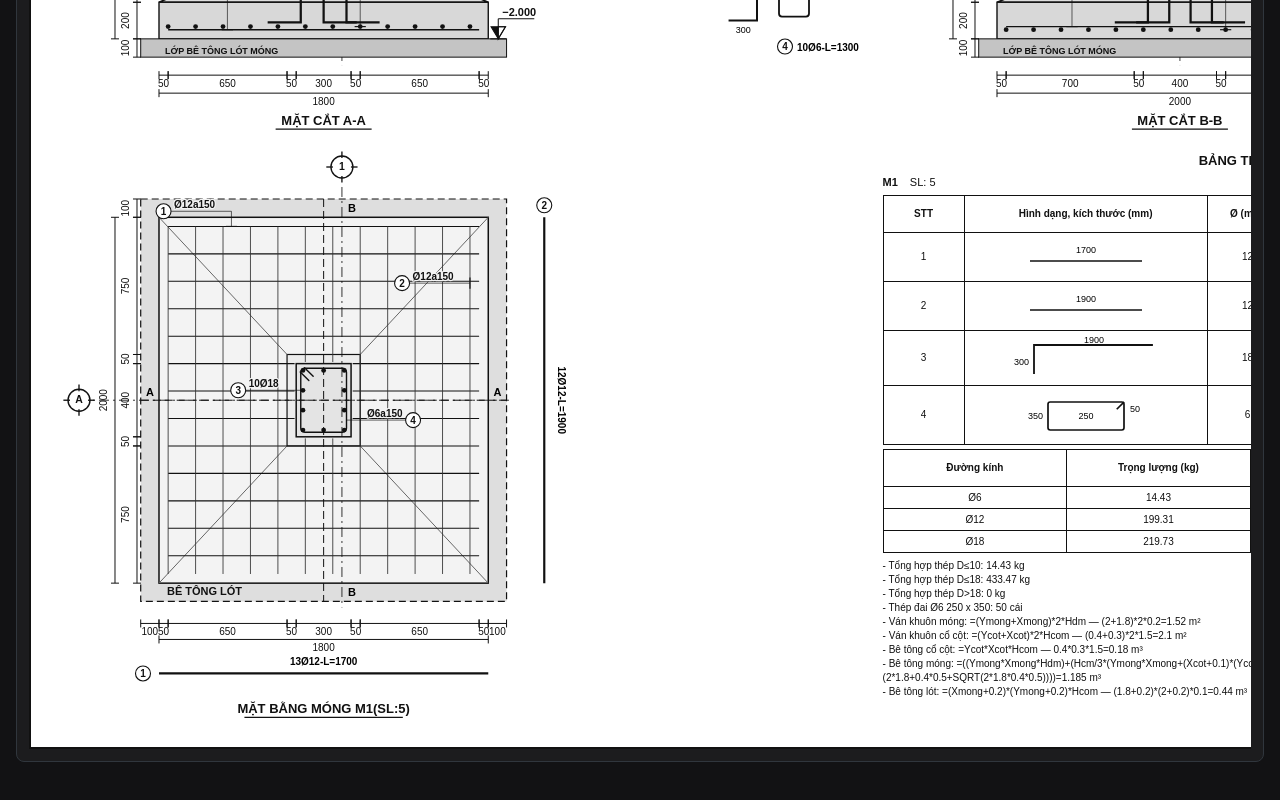
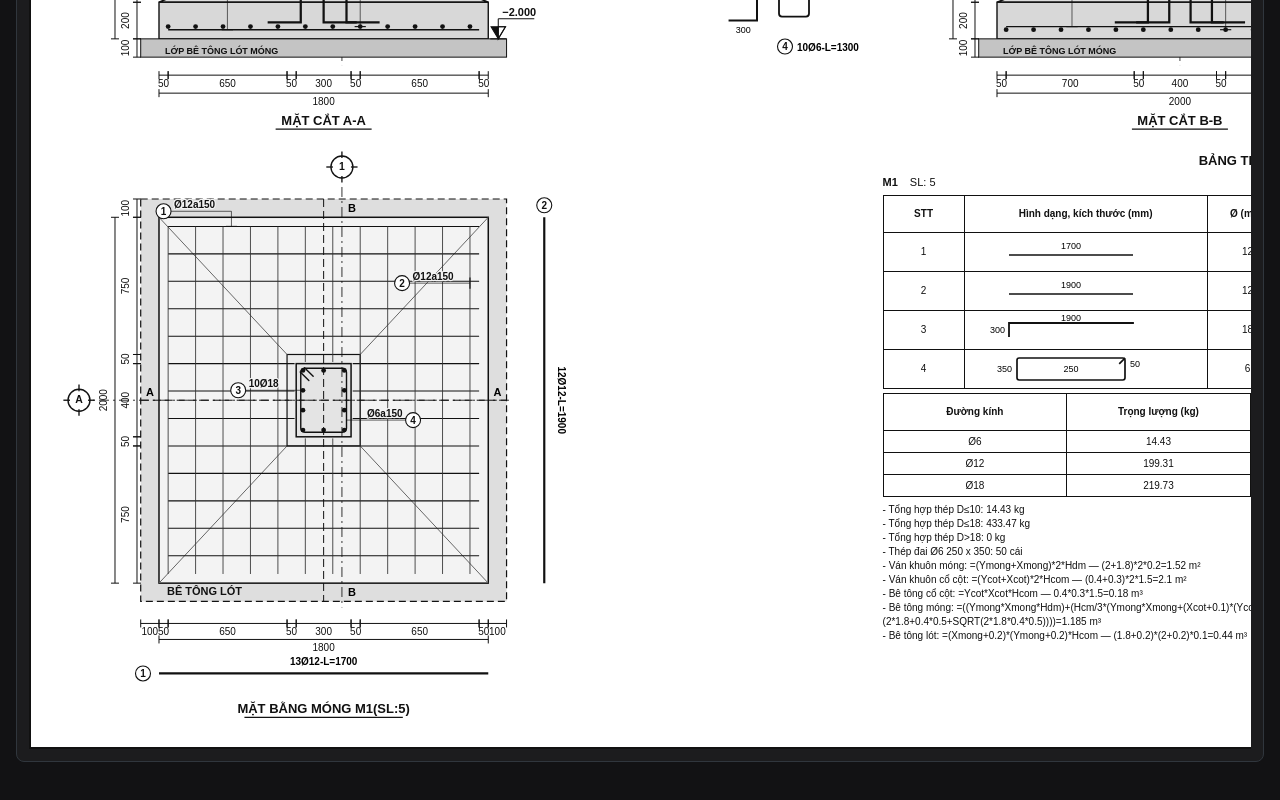
Before and after one commit to ntgiahuy/mong, a React (Vite) app: page / in a window 1280 px wide. Shown: the part 1320-2120 px from the top of the page. Built offline with nearby package versions, Linux system fonts and the light colour scheme.

Commit message:
Deploy aligned schedule bars with shorter L-hooks

```diff
--- a/src/components/ShopDrawing.tsx
+++ b/src/components/ShopDrawing.tsx
@@ -412,13 +412,19 @@ function StirrupHoop({
   )
 }
 
+/** Shared schedule-shape frame so marks 1–4 sit in one column at equal bar length. */
+const SHAPE_W = 168
+const BAR_X0 = 38
+const BAR_X1 = 162
+
 function BarShape({ row }: { row: RebarRow }) {
   if (row.shape === 'straight') {
     const L = row.segs[0] ?? row.length
+    const y = 20
     return (
-      <svg width={132} height={40} viewBox="0 0 132 40">
-        <line x1={10} y1={24} x2={122} y2={24} stroke="#111" strokeWidth={1.7} />
-        <text x={66} y={16} textAnchor="middle" fontSize={9}>
+      <svg width={SHAPE_W} height={34} viewBox={`0 0 ${SHAPE_W} 34`}>
+        <line x1={BAR_X0} y1={y} x2={BAR_X1} y2={y} stroke="#111" strokeWidth={1.7} />
+        <text x={(BAR_X0 + BAR_X1) / 2} y={y - 6} textAnchor="middle" fontSize={9}>
           {L}
         </text>
       </svg>
@@ -426,16 +432,23 @@ function BarShape({ row }: { row: RebarRow }) {
   }
   if (row.shape === 'u') {
     const [legL, mid, legR = legL] = row.segs
+    const yTop = 8
+    const yBot = 24
     return (
-      <svg width={132} height={42} viewBox="0 0 132 42">
-        <path d="M16 8 V32 H116 V8" fill="none" stroke="#111" strokeWidth={1.7} />
-        <text x={66} y={41} textAnchor="middle" fontSize={9}>
+      <svg width={SHAPE_W} height={34} viewBox={`0 0 ${SHAPE_W} 34`}>
+        <path
+          d={`M${BAR_X0} ${yTop} V${yBot} H${BAR_X1} V${yTop}`}
+          fill="none"
+          stroke="#111"
+          strokeWidth={1.7}
+        />
+        <text x={(BAR_X0 + BAR_X1) / 2} y={33} textAnchor="middle" fontSize={9}>
           {mid}
         </text>
-        <text x={2} y={24} fontSize={9}>
+        <text x={BAR_X0 - 4} y={(yTop + yBot) / 2 + 3} textAnchor="end" fontSize={9}>
           {legL}
         </text>
-        <text x={118} y={24} fontSize={9}>
+        <text x={BAR_X1 + 4} y={(yTop + yBot) / 2 + 3} fontSize={9}>
           {legR}
         </text>
       </svg>
@@ -443,27 +456,35 @@ function BarShape({ row }: { row: RebarRow }) {
   }
   if (row.shape === 'L') {
     const [hook, straight] = row.segs
+    const yBar = 10
+    const hookH = 13
     return (
-      <svg width={148} height={46} viewBox="0 0 148 46">
-        <path d="M22 10 V38 M22 10 H140" fill="none" stroke="#111" strokeWidth={1.8} strokeLinecap="square" />
-        <text x={2} y={30} fontSize={9}>
+      <svg width={SHAPE_W} height={34} viewBox={`0 0 ${SHAPE_W} 34`}>
+        <path
+          d={`M ${BAR_X0} ${yBar} V ${yBar + hookH} M ${BAR_X0} ${yBar} H ${BAR_X1}`}
+          fill="none"
+          stroke="#111"
+          strokeWidth={1.8}
+          strokeLinecap="square"
+        />
+        <text x={BAR_X0 - 4} y={yBar + hookH / 2 + 3.5} textAnchor="end" fontSize={9}>
           {hook}
         </text>
-        <text x={82} y={8} textAnchor="middle" fontSize={9}>
+        <text x={(BAR_X0 + BAR_X1) / 2} y={yBar - 2} textAnchor="middle" fontSize={9}>
           {straight}
         </text>
       </svg>
     )
   }
   const [a, b, hook] = row.segs
-  const x = 36
-  const y = 12
-  const w = 76
-  const h = 28
+  const x = BAR_X0 + 8
+  const y = 6
+  const w = BAR_X1 - BAR_X0 - 16
+  const h = 22
   const r = 2.2
-  const tick = 9
+  const tick = 7
   return (
-    <svg width={148} height={50} viewBox="0 0 148 50">
+    <svg width={SHAPE_W} height={34} viewBox={`0 0 ${SHAPE_W} 34`}>
       <path
         d={roundedRectPath(x, y, w, h, r)}
         fill="none"
@@ -486,7 +507,7 @@ function BarShape({ row }: { row: RebarRow }) {
       <text x={x - 5} y={y + h / 2 + 3.2} textAnchor="end" fontSize={9}>
         {b}
       </text>
-      <text x={x + w + 6} y={y + 10} fontSize={9}>
+      <text x={x + w + 5} y={y + 9} fontSize={9}>
         {hook}
       </text>
     </svg>
@@ -1468,7 +1489,9 @@ export function ShopDrawing({ inp, result, lang }: Props) {
                   <tr key={b.mark}>
                     <td>{b.mark}</td>
                     <td className="shape-cell">
-                      <BarShape row={b} />
+                      <div className="shape-align">
+                        <BarShape row={b} />
+                      </div>
                     </td>
                     <td>{b.d}</td>
                     <td>{b.length}</td>
--- a/src/index.css
+++ b/src/index.css
@@ -782,14 +782,26 @@ p {
 }
 
 .schedule .shape-cell {
-  padding: 2px 0;
+  padding: 2px 8px 2px 6px;
+  text-align: left;
 }
 
-.schedule .shape-cell svg {
+.schedule .shape-align {
+  display: flex;
+  justify-content: flex-start;
+  width: 168px;
+  max-width: 100%;
+  margin: 0;
+}
+
+.schedule .shape-align svg {
   display: block;
-  margin: 2px auto;
-  overflow: hidden;
+  margin: 0;
+  overflow: visible;
+  width: 168px;
   max-width: 100%;
+  height: auto;
+  flex: none;
 }
 
 .sum-table {
```
Also changed, not shown: 10 other files (tests, documents, lock files or other folders).
